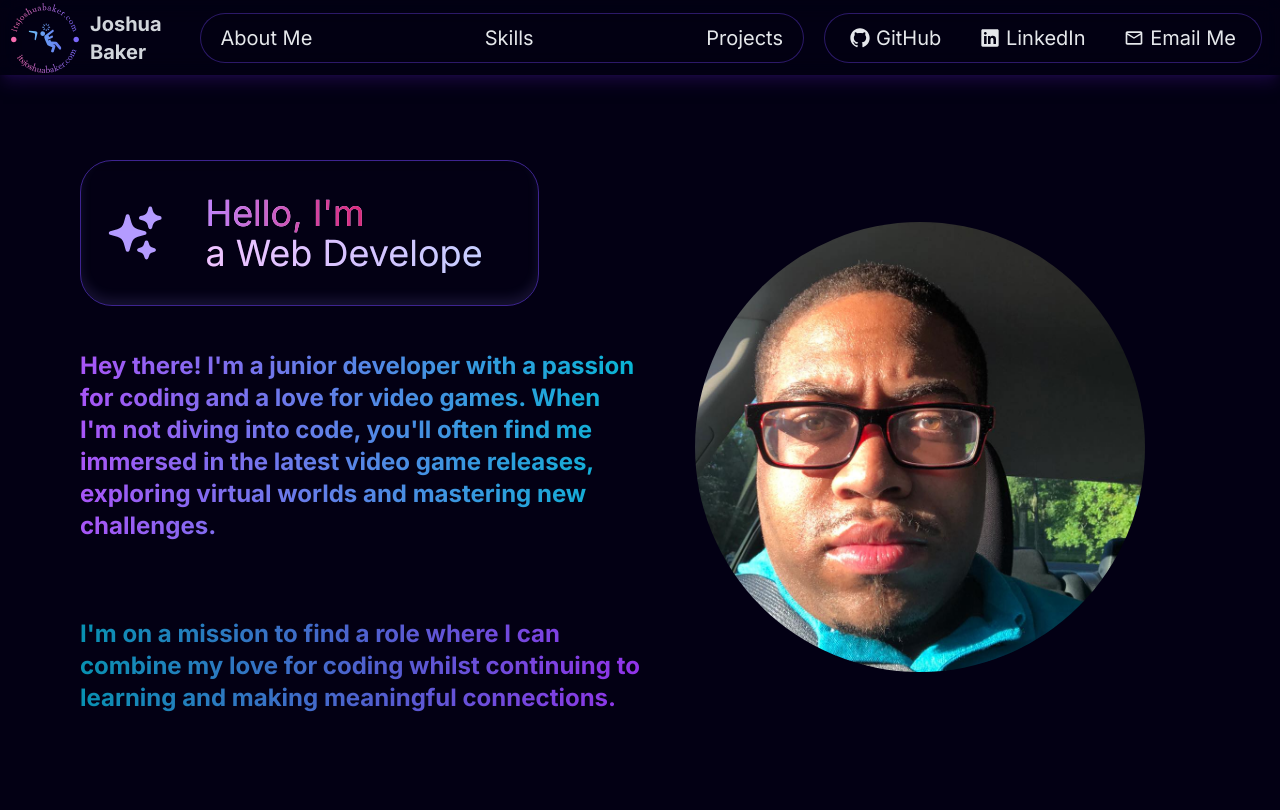
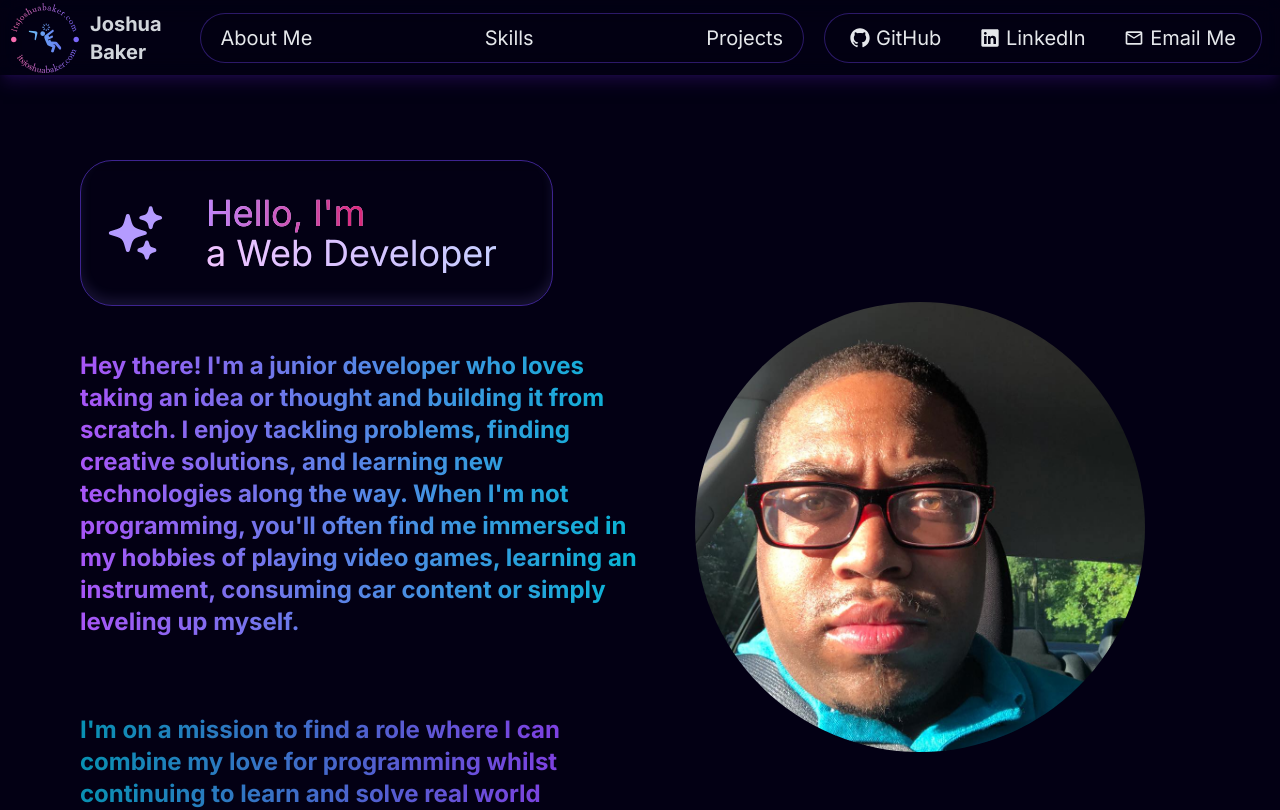
Before and after one commit to joshua-bake/Portfolio, a Next.js app: page / in a window 1280 px wide. Shown: the top 810 px of the page. Built offline with nearby package versions, Linux system fonts and the light colour scheme; a web font is replaced by a local one.

Commit message:
Updated Hero Content & Social links

```diff
--- a/components/main/Footer.tsx
+++ b/components/main/Footer.tsx
@@ -4,9 +4,9 @@ import { RxGithubLogo, RxLinkedinLogo } from 'react-icons/rx'
 
 const Footer = () => {
 
-    const FROM_EMAIL = (process.env.FROM_EMAIL);
-    const TO_LINKEDIN = (process.env.TO_LINKEDIN)
-    const TO_GITHUB = (process.env.TO_GITHUB)
+    const FROM_EMAIL = (process.env.FROM_EMAIL)
+    const TO_LINKEDIN = (process.env.NEXT_PUBLIC_TO_LINKEDIN)
+    const TO_GITHUB = (process.env.NEXT_PUBLIC_TO_GITHUB)
 
     return (
         <div className="w-full h-full bg-transparent text-gray-200 shadow-lg p-[15px]">
@@ -23,7 +23,7 @@ const Footer = () => {
                     </div>
                 </div>
                 <div className='mb-[20px] mt-2 py-2 text-[15px] text-center'>
-                    &copy;  2024 ItsJoshuaBaker. All rights reserved
+                    &copy;  2025 ItsJoshuaBaker. All Rights Reserved
                 </div>
             </div>
         </div>
--- a/components/main/Navbar.tsx
+++ b/components/main/Navbar.tsx
@@ -4,9 +4,9 @@ import { RxGithubLogo, RxLinkedinLogo } from 'react-icons/rx'
 import { MdOutlineMail } from "react-icons/md"
 import Image from 'next/image'
 
-const FROM_EMAIL = (process.env.FROM_EMAIL);
-const TO_LINKEDIN = (process.env.TO_LINKEDIN)
-const TO_GITHUB = (process.env.TO_GITHUB)
+const FROM_EMAIL = (process.env.FROM_EMAIL)
+const TO_LINKEDIN = (process.env.NEXT_PUBLIC_TO_LINKEDIN)
+const TO_GITHUB = (process.env.NEXT_PUBLIC_TO_GITHUB)
 
 const Navbar = () => {
     const [isOpen, setIsOpen] = useState(false);
--- a/components/sub/HeroContent.tsx
+++ b/components/sub/HeroContent.tsx
@@ -6,8 +6,6 @@ import { SparklesIcon } from '@heroicons/react/24/solid'
 import { TypeAnimation } from 'react-type-animation'
 import Image from 'next/image'
 import { GitHub_data } from '@/constants'
-
-//! Line 70 update image to be more revelant
 
 const HeroContent = () => {
     return (
@@ -31,7 +29,7 @@ const HeroContent = () => {
                                 sequence={[
                                     'Joshua',
                                     1000,
-                                    'a Software Developer',
+                                    'a React Full-Stack Developer',
                                     1000,
                                     'a Web Developer',
                                     1000,
@@ -47,7 +45,7 @@ const HeroContent = () => {
                 <motion.div
                     variants={slideInFromLeft(0.5)}
                     className='flex flex-col gap-6 mt-6 text-2xl font-bold max-w-[600px] w-auto h-auto'>
-                    <span className='text-transparent bg-clip-text bg-gradient-to-r from-purple-500 to-cyan-500'> Hey there! I&apos;m a junior developer with a passion for coding and a love for video games. When I&apos;m not diving into code, you&apos;ll often find me immersed in the latest video game releases, exploring virtual worlds and mastering new challenges.
+                    <span className='text-transparent bg-clip-text bg-gradient-to-r from-purple-500 to-cyan-500'> Hey there! I&apos;m a junior developer who loves taking an idea or thought and building it from scratch. I enjoy tackling problems, finding creative solutions, and learning new technologies along the way. When I&apos;m not programming, you&apos;ll often find me immersed in my hobbies of playing video games, learning an instrument, consuming car content or simply leveling up myself.
                         <br /> <br />
                     </span>
                 </motion.div>
@@ -55,7 +53,7 @@ const HeroContent = () => {
                     variants={slideInFromLeft(0.8)}
                     className='flex flex-col gap-6 mt-6 text-2xl font-bold my-5 max-w-[600px] text-transparent bg-clip-text bg-gradient-to-r from-cyan-600 to-purple-600'
                 >
-                    I&apos;m on a mission to find a role where I can combine my love for coding whilst continuing to learning and making meaningful connections.
+                    I&apos;m on a mission to find a role where I can combine my love for programming whilst continuing to learn and solve real world problems. If you&apos;d like to connect, please don&apos;t hesitate to reach out!
                 </motion.p>
             </div>
             <motion.div
@@ -73,9 +71,7 @@ const HeroContent = () => {
                             />
                         </div>
                     })}
-
                 </div>
-
             </motion.div>
         </motion.div>
     )
```
Also changed, not shown: 2 other files (tests, documents, lock files or other folders).
